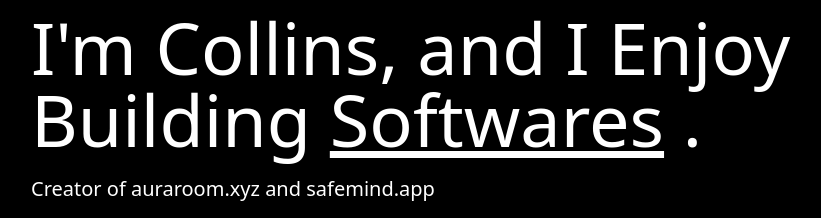
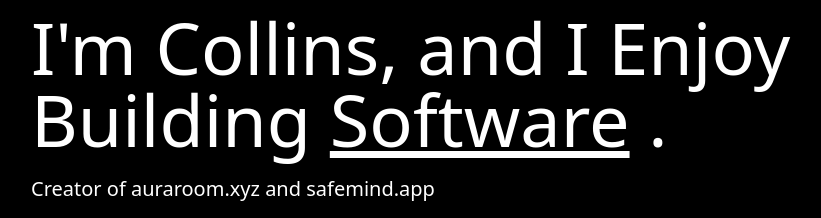
Before and after one commit to collinsadi/collinsadi, a React (Vite) app: page / in a window 1280 px wide. Shown: the part 289-507 px from the top of the page, without its empty margins (33-854 px from the left). Built offline with nearby package versions, Linux system fonts and the light colour scheme.

Commit message:
removed s from softwares

```diff
--- a/src/components/home/About.tsx
+++ b/src/components/home/About.tsx
@@ -3,7 +3,7 @@ export const About = () => {
     <section className="md:my-[200px] my-20">
       <h3 className="md:text-7xl text-4xl ">
         I'm Collins, and I Enjoy <br className="hidden md:block" />
-        Building <span className="underline">Softwares</span> .
+        Building <span className="underline">Software</span> .
       </h3>
       <p className="mt-5 text-xl">
         Creator of <a href="">auraroom.xyz</a> and{" "}
```
